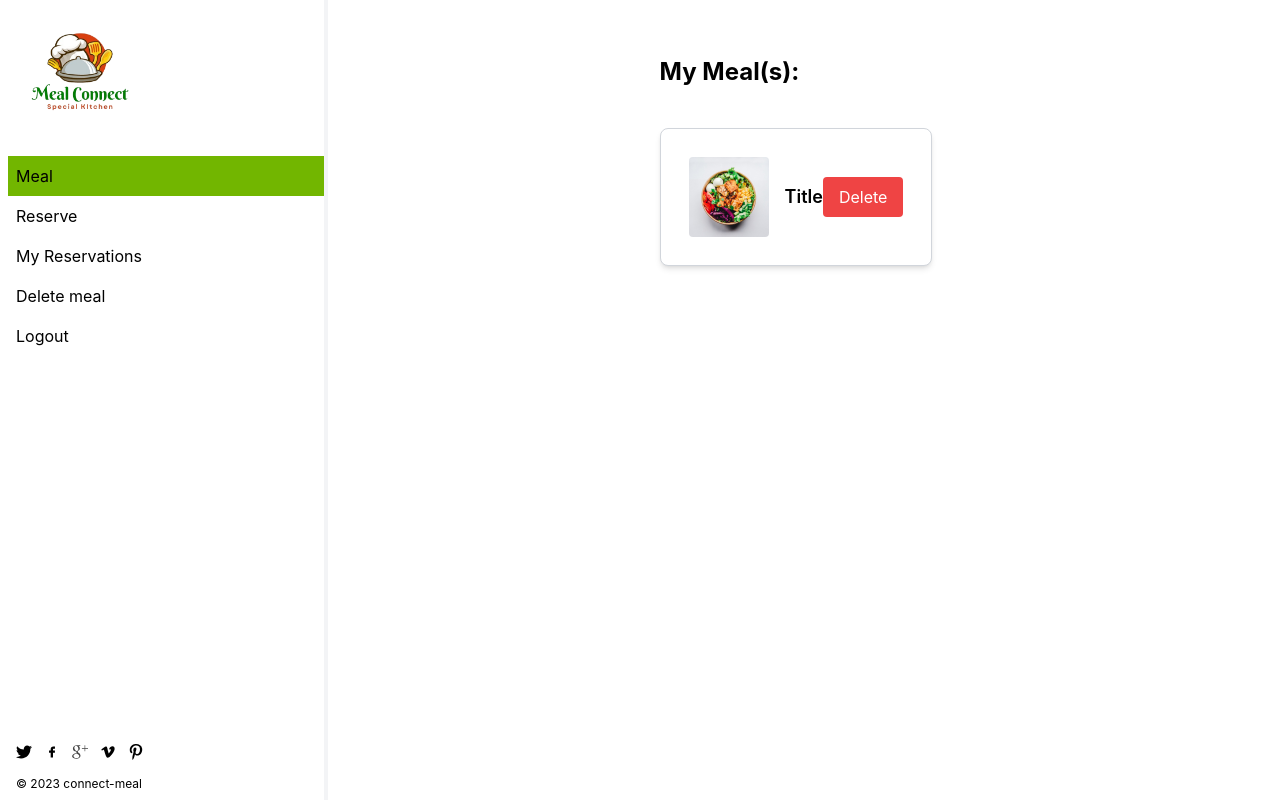
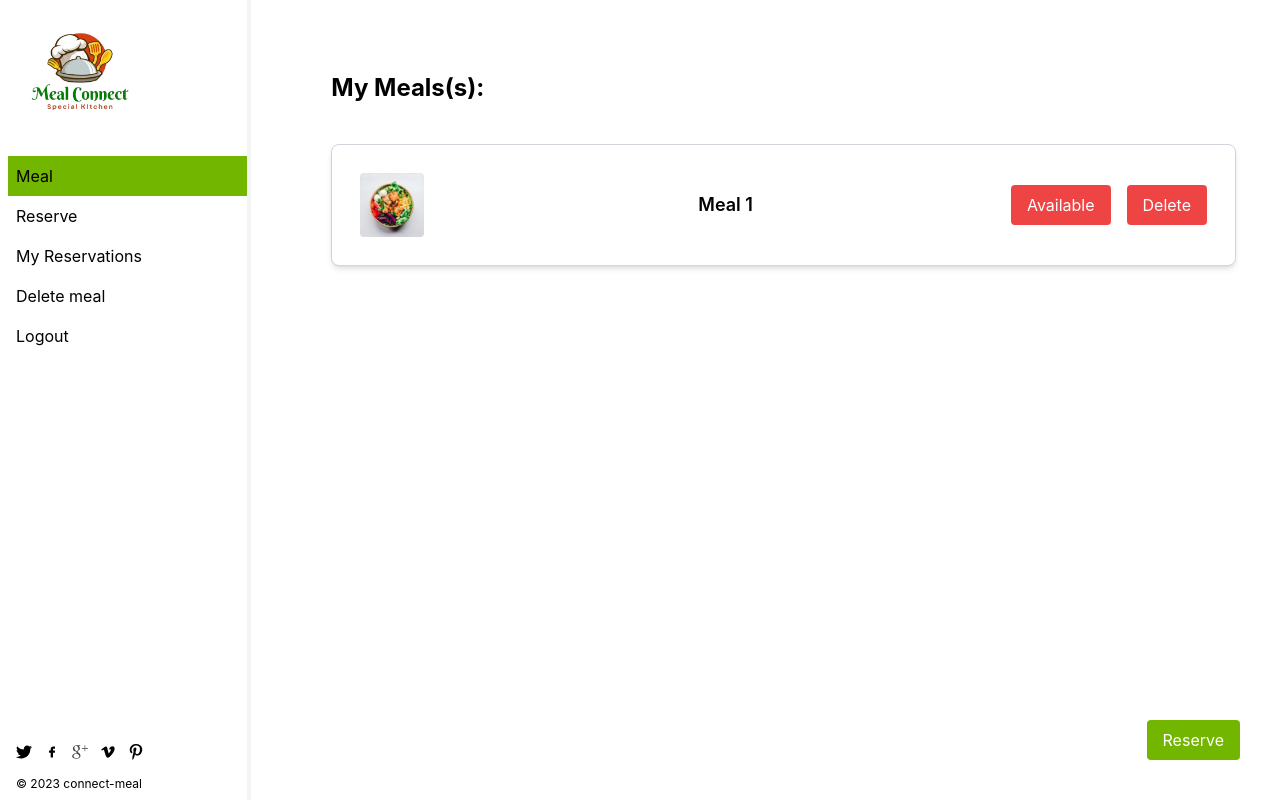
Before and after one commit to JoyTaribagshaw/meal_connect-frontend, a React (Create React App) app: page /deleteMeal in a window 1280 px wide. Built offline with nearby package versions, Linux system fonts and the light colour scheme.

Commit message:
fix linters error

```diff
--- a/src/components/DeleteMeal.js
+++ b/src/components/DeleteMeal.js
@@ -1,23 +1,36 @@
 import React from 'react';
+import meal1 from '../img/meals/meal1.jpg';
 import Navigation from './navigation/Navigation';
-import meal1 from '../img/meals/meal1.jpg';
 
-function DeleteMeal() {
+const DeleteMeal = () => {
+  const meals = [
+    {
+      id: 1,
+      title: 'Meal 1',
+      image: meal1,
+    },
+  ];
+
   return (
-    <div className="flex">
+    <div className="h-screen flex justify-between">
       <Navigation />
-      <div className="mx-auto my-8 p-6 bg-white rounded-md">
-        <h1 className="text-2xl font-bold mb-10">My Meal(s):</h1>
+      <div className="container mx-auto mt-8 ml-10 p-10">
+        <h1 className="text-2xl font-bold mb-10">My Meals(s):</h1>
         <div className="flex flex-col">
-           <div className="bg-white rounded-lg shadow-md border-gray-300 border p-7 mr-4 mb-4 flex items-center justify-between">
-              <img src={meal1} alt="meal-img" className="w-25 h-20 object-cover rounded mr-4" />
-              <h2 className="text-lg font-semibold flex-grow text-center">Title</h2>
+          {meals.map((meal) => (
+            <div key={meal.id} className="bg-white rounded-lg shadow-md border-gray-300 border p-7 mr-1 mb-4 flex items-center justify-between">
+              <img src={meal.image} alt={meal.title} className="w-16 h-16 object-cover rounded mr-4" />
+              <h2 className="text-lg font-semibold flex-grow text-center">{meal.title}</h2>
+              <button type="button" className="bg-red-500 text-white py-2 px-4 mr-4 rounded">Available</button>
               <button type="button" className="bg-red-500 text-white py-2 px-4 rounded">Delete</button>
-           </div>
+
+            </div>
+          ))}
         </div>
       </div>
+      <button type="button" className="bg-green text-white py-2 px-4 absolute rounded bottom-10 right-10">Reserve</button>
     </div>
   );
-}
+};
 
 export default DeleteMeal;
```
